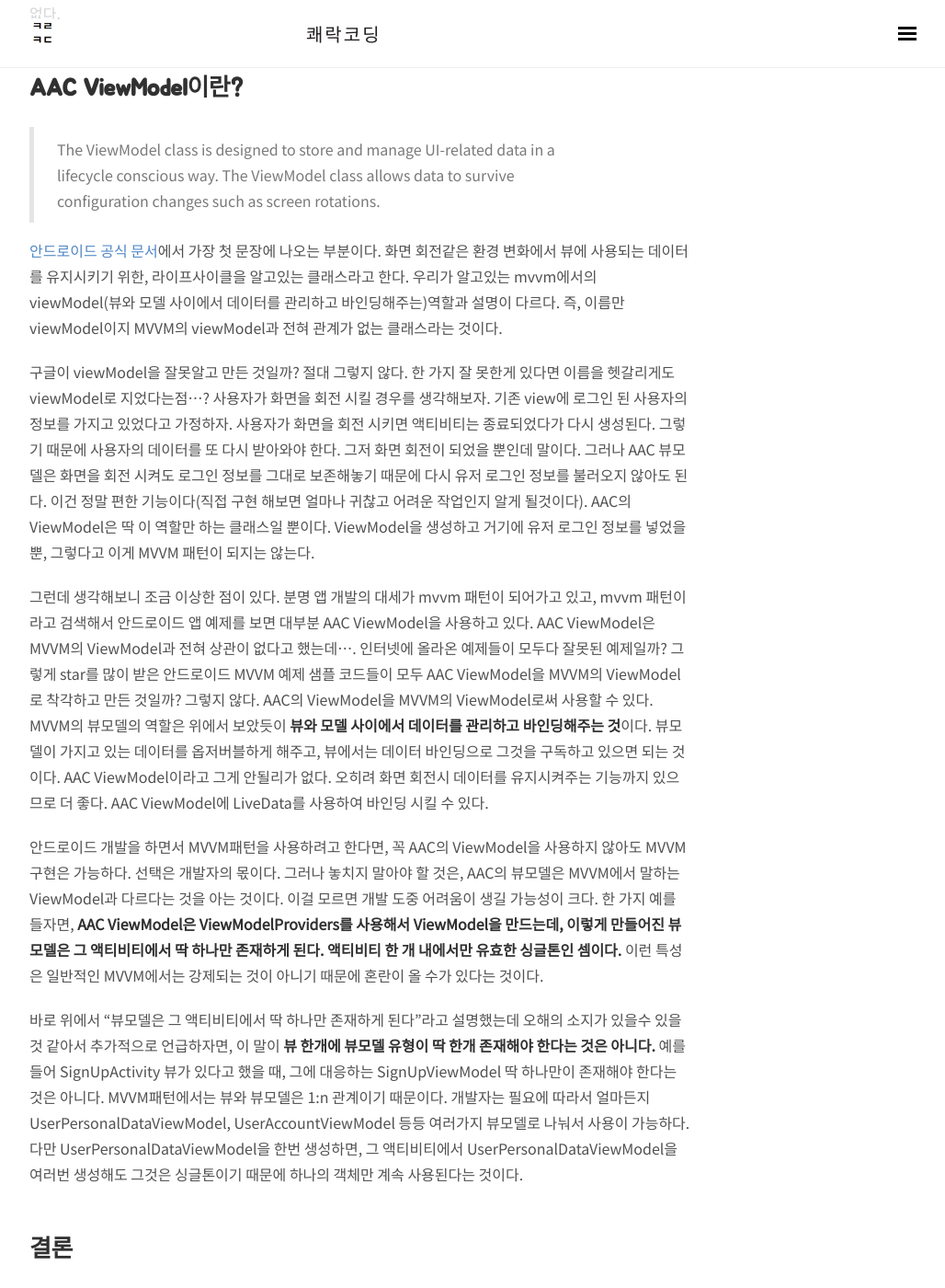
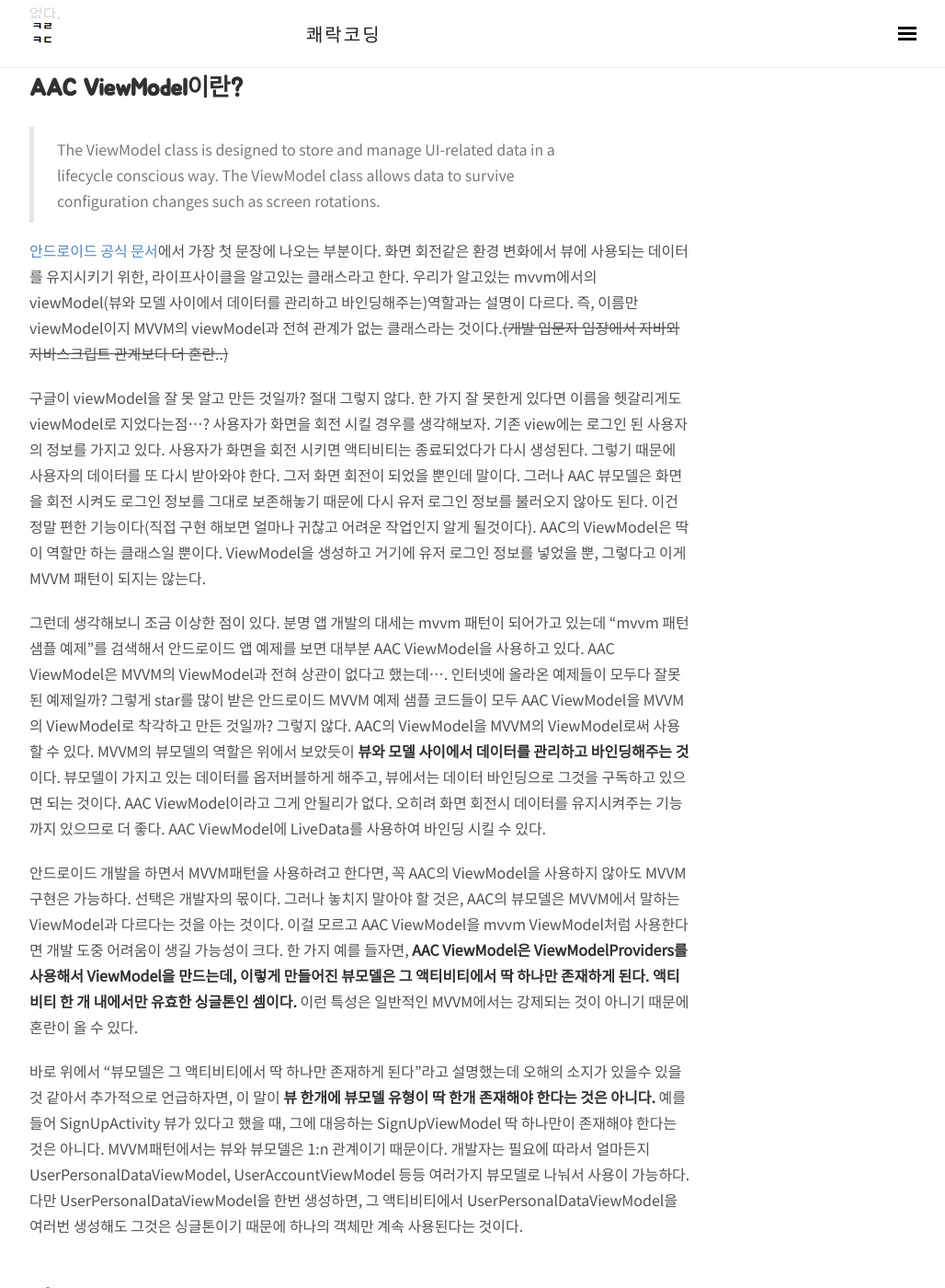
Before and after one commit to wooooooak/wooooooak.github.io, a Jekyll site: the page built from _posts/android/2019-05-07-aac_viewmodel.md, in a window 1280 px wide and 1400 px high, scrolled down 634 px. Shown: the whole window at 92% size, without its empty margins (248-1276 px from the left). Built offline with Jekyll 4.4.1, drawn with Linux system fonts in a browser that asks for light colours; nearby versions of some CDN libraries; some web fonts are replaced; comment, search, counter and statistics services are not loaded; some of the changed text lies outside the part shown.

Commit message:
viewmodel 포스팅 수정

```diff
--- a/_posts/android/2019-05-07-aac_viewmodel.md
+++ b/_posts/android/2019-05-07-aac_viewmodel.md
@@ -8,7 +8,7 @@ comments: true
 
 ## 오해의 소지가 많은 AAC ViewModel
 
-안드로이드 아키텍쳐 컴포넌트(AAC)는 ViewModel이라는 추상클래스를 제공한다. 안드로이드 개발자나 또는 아키텍쳐에 관심이 많은 개발자라면 ViewModel이란 단어를 들었을 때 아마도 가장 먼저 MVVM패턴을 떠올릴 것이다. 이크로 소프트에서 처음 MVVM을 선보이면서 ViewModel을 뷰와 모델 사이에서 데이터를 관리하고 바인딩 해주는 역할을 하는 요소로 칭했기 때문이다. 실제 MVVM패턴 에서의 viewModel의 역할이 그렇다.
+안드로이드 아키텍쳐 컴포넌트(AAC)는 ViewModel이라는 추상클래스를 제공한다. 안드로이드 개발자나 또는 아키텍쳐에 관심이 많은 개발자라면 ViewModel이란 단어를 들었을 때 아마도 가장 먼저 MVVM패턴을 떠올릴 것이다. 마이크로소프트에서 처음 MVVM을 선보이면서 ViewModel이란 단어를 **뷰와 모델 사이에서 데이터를 관리하고 바인딩 해주는 요소**로 칭했기 때문이다. 실제 MVVM패턴 에서의 viewModel의 역할이 그렇다.
 
 그럼 구글이 안드로이드 개발의 편의성을 위해 제공하는 ViewModel은 어떨까? 앱 개발의 대세가 MVVM이다 보니 많은 개발자가 이름만 보고서는 MVVM의 ViewModel 일거라고 생각한다. 그러나 일반적인 MVVM의 viewModel과 전혀 상관이없다. 1도 상관이 없다. 심지어 [안드로이드 공식 문서](https://developer.android.com/topic/libraries/architecture/viewmodel)에도 viewModel을 설명하면서 mvvm 패턴을 이야기 하지 않는다. AAC의 뷰모델이 MVVM패턴의 뷰모델이라면 당연히 언급이 있어야 하는데, 없다.
 
@@ -16,13 +16,13 @@ comments: true
 
 > The ViewModel class is designed to store and manage UI-related data in a lifecycle conscious way. The ViewModel class allows data to survive configuration changes such as screen rotations.
 
-[안드로이드 공식 문서](https://developer.android.com/topic/libraries/architecture/viewmodel)에서 가장 첫 문장에 나오는 부분이다. 화면 회전같은 환경 변화에서 뷰에 사용되는 데이터를 유지시키기 위한, 라이프사이클을 알고있는 클래스라고 한다. 우리가 알고있는 mvvm에서의 viewModel(뷰와 모델 사이에서 데이터를 관리하고 바인딩해주는)역할과 설명이 다르다. 즉, 이름만 viewModel이지 MVVM의 viewModel과 전혀 관계가 없는 클래스라는 것이다.
+[안드로이드 공식 문서](https://developer.android.com/topic/libraries/architecture/viewmodel)에서 가장 첫 문장에 나오는 부분이다. 화면 회전같은 환경 변화에서 뷰에 사용되는 데이터를 유지시키기 위한, 라이프사이클을 알고있는 클래스라고 한다. 우리가 알고있는 mvvm에서의 viewModel(뷰와 모델 사이에서 데이터를 관리하고 바인딩해주는)역할과는 설명이 다르다. 즉, 이름만 viewModel이지 MVVM의 viewModel과 전혀 관계가 없는 클래스라는 것이다.~~(개발 입문자 입장에서 자바와 자바스크립트 관계보다 더 혼란..)~~
 
-구글이 viewModel을 잘못알고 만든 것일까? 절대 그렇지 않다. 한 가지 잘 못한게 있다면 이름을 헷갈리게도 viewModel로 지었다는점...? 사용자가 화면을 회전 시킬 경우를 생각해보자. 기존 view에 로그인 된 사용자의 정보를 가지고 있었다고 가정하자. 사용자가 화면을 회전 시키면 액티비티는 종료되었다가 다시 생성된다. 그렇기 때문에 사용자의 데이터를 또 다시 받아와야 한다. 그저 화면 회전이 되었을 뿐인데 말이다. 그러나 AAC 뷰모델은 화면을 회전 시켜도 로그인 정보를 그대로 보존해놓기 때문에 다시 유저 로그인 정보를 불러오지 않아도 된다. 이건 정말 편한 기능이다(직접 구현 해보면 얼마나 귀찮고 어려운 작업인지 알게 될것이다). AAC의 ViewModel은 딱 이 역할만 하는 클래스일 뿐이다. ViewModel을 생성하고 거기에 유저 로그인 정보를 넣었을 뿐, 그렇다고 이게 MVVM 패턴이 되지는 않는다.
+구글이 viewModel을 잘 못 알고 만든 것일까? 절대 그렇지 않다. 한 가지 잘 못한게 있다면 이름을 헷갈리게도 viewModel로 지었다는점...? 사용자가 화면을 회전 시킬 경우를 생각해보자. 기존 view에는 로그인 된 사용자의 정보를 가지고 있다. 사용자가 화면을 회전 시키면 액티비티는 종료되었다가 다시 생성된다. 그렇기 때문에 사용자의 데이터를 또 다시 받아와야 한다. 그저 화면 회전이 되었을 뿐인데 말이다. 그러나 AAC 뷰모델은 화면을 회전 시켜도 로그인 정보를 그대로 보존해놓기 때문에 다시 유저 로그인 정보를 불러오지 않아도 된다. 이건 정말 편한 기능이다(직접 구현 해보면 얼마나 귀찮고 어려운 작업인지 알게 될것이다). AAC의 ViewModel은 딱 이 역할만 하는 클래스일 뿐이다. ViewModel을 생성하고 거기에 유저 로그인 정보를 넣었을 뿐, 그렇다고 이게 MVVM 패턴이 되지는 않는다.
 
-그런데 생각해보니 조금 이상한 점이 있다. 분명 앱 개발의 대세가 mvvm 패턴이 되어가고 있고, mvvm 패턴이라고 검색해서 안드로이드 앱 예제를 보면 대부분 AAC ViewModel을 사용하고 있다. AAC ViewModel은 MVVM의 ViewModel과 전혀 상관이 없다고 했는데.... 인터넷에 올라온 예제들이 모두다 잘못된 예제일까? 그렇게 star를 많이 받은 안드로이드 MVVM 예제 샘플 코드들이 모두 AAC ViewModel을 MVVM의 ViewModel로 착각하고 만든 것일까? 그렇지 않다. AAC의 ViewModel을 MVVM의 ViewModel로써 사용할 수 있다. MVVM의 뷰모델의 역할은 위에서 보았듯이 **뷰와 모델 사이에서 데이터를 관리하고 바인딩해주는 것**이다. 뷰모델이 가지고 있는 데이터를 옵저버블하게 해주고, 뷰에서는 데이터 바인딩으로 그것을 구독하고 있으면 되는 것이다. AAC ViewModel이라고 그게 안될리가 없다. 오히려 화면 회전시 데이터를 유지시켜주는 기능까지 있으므로 더 좋다. AAC ViewModel에 LiveData를 사용하여 바인딩 시킬 수 있다.
+그런데 생각해보니 조금 이상한 점이 있다. 분명 앱 개발의 대세는 mvvm 패턴이 되어가고 있는데 "mvvm 패턴 샘플 예제"를 검색해서 안드로이드 앱 예제를 보면 대부분 AAC ViewModel을 사용하고 있다. AAC ViewModel은 MVVM의 ViewModel과 전혀 상관이 없다고 했는데.... 인터넷에 올라온 예제들이 모두다 잘못된 예제일까? 그렇게 star를 많이 받은 안드로이드 MVVM 예제 샘플 코드들이 모두 AAC ViewModel을 MVVM의 ViewModel로 착각하고 만든 것일까? 그렇지 않다. AAC의 ViewModel을 MVVM의 ViewModel로써 사용할 수 있다. MVVM의 뷰모델의 역할은 위에서 보았듯이 **뷰와 모델 사이에서 데이터를 관리하고 바인딩해주는 것**이다. 뷰모델이 가지고 있는 데이터를 옵저버블하게 해주고, 뷰에서는 데이터 바인딩으로 그것을 구독하고 있으면 되는 것이다. AAC ViewModel이라고 그게 안될리가 없다. 오히려 화면 회전시 데이터를 유지시켜주는 기능까지 있으므로 더 좋다. AAC ViewModel에 LiveData를 사용하여 바인딩 시킬 수 있다.
 
-안드로이드 개발을 하면서 MVVM패턴을 사용하려고 한다면, 꼭 AAC의 ViewModel을 사용하지 않아도 MVVM구현은 가능하다. 선택은 개발자의 몫이다. 그러나 놓치지 말아야 할 것은, AAC의 뷰모델은 MVVM에서 말하는 ViewModel과 다르다는 것을 아는 것이다. 이걸 모르면 개발 도중 어려움이 생길 가능성이 크다. 한 가지 예를 들자면, **AAC ViewModel은 ViewModelProviders를 사용해서 ViewModel을 만드는데, 이렇게 만들어진 뷰모델은 그 액티비티에서 딱 하나만 존재하게 된다. 액티비티 한 개 내에서만 유효한 싱글톤인 셈이다.** 이런 특성은 일반적인 MVVM에서는 강제되는 것이 아니기 때문에 혼란이 올 수가 있다는 것이다.
+안드로이드 개발을 하면서 MVVM패턴을 사용하려고 한다면, 꼭 AAC의 ViewModel을 사용하지 않아도 MVVM구현은 가능하다. 선택은 개발자의 몫이다. 그러나 놓치지 말아야 할 것은, AAC의 뷰모델은 MVVM에서 말하는 ViewModel과 다르다는 것을 아는 것이다. 이걸 모르고 AAC ViewModel을 mvvm ViewModel처럼 사용한다면 개발 도중 어려움이 생길 가능성이 크다. 한 가지 예를 들자면, **AAC ViewModel은 ViewModelProviders를 사용해서 ViewModel을 만드는데, 이렇게 만들어진 뷰모델은 그 액티비티에서 딱 하나만 존재하게 된다. 액티비티 한 개 내에서만 유효한 싱글톤인 셈이다.** 이런 특성은 일반적인 MVVM에서는 강제되는 것이 아니기 때문에 혼란이 올 수 있다.
 
 바로 위에서 "뷰모델은 그 액티비티에서 딱 하나만 존재하게 된다"라고 설명했는데 오해의 소지가 있을수 있을 것 같아서 추가적으로 언급하자면, 이 말이 **뷰 한개에 뷰모델 유형이 딱 한개 존재해야 한다는 것은 아니다.** 예를 들어 SignUpActivity 뷰가 있다고 했을 때, 그에 대응하는 SignUpViewModel 딱 하나만이 존재해야 한다는 것은 아니다. MVVM패턴에서는 뷰와 뷰모델은 1:n 관계이기 때문이다. 개발자는 필요에 따라서 얼마든지 UserPersonalDataViewModel, UserAccountViewModel 등등 여러가지 뷰모델로 나눠서 사용이 가능하다. 다만 UserPersonalDataViewModel을 한번 생성하면, 그 액티비티에서 UserPersonalDataViewModel을 여러번 생성해도 그것은 싱글톤이기 때문에 하나의 객체만 계속 사용된다는 것이다.
 
```
